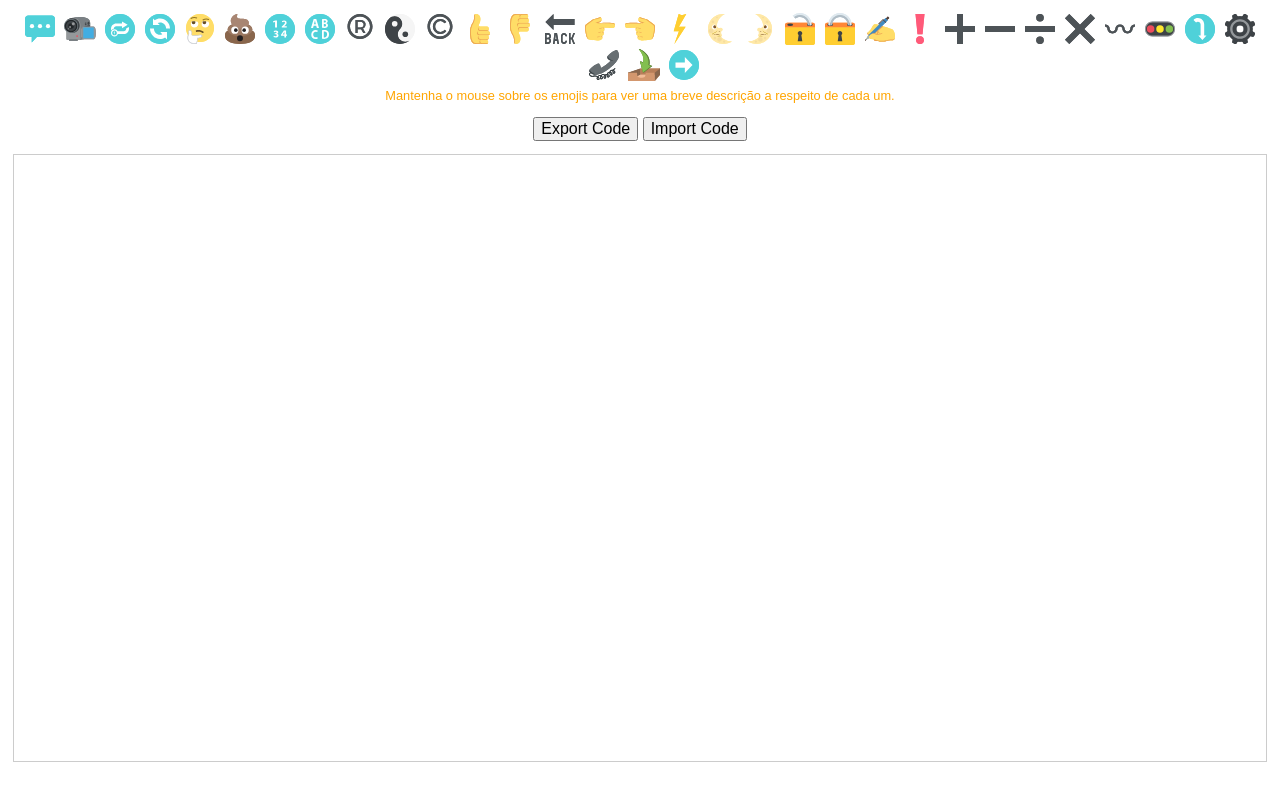
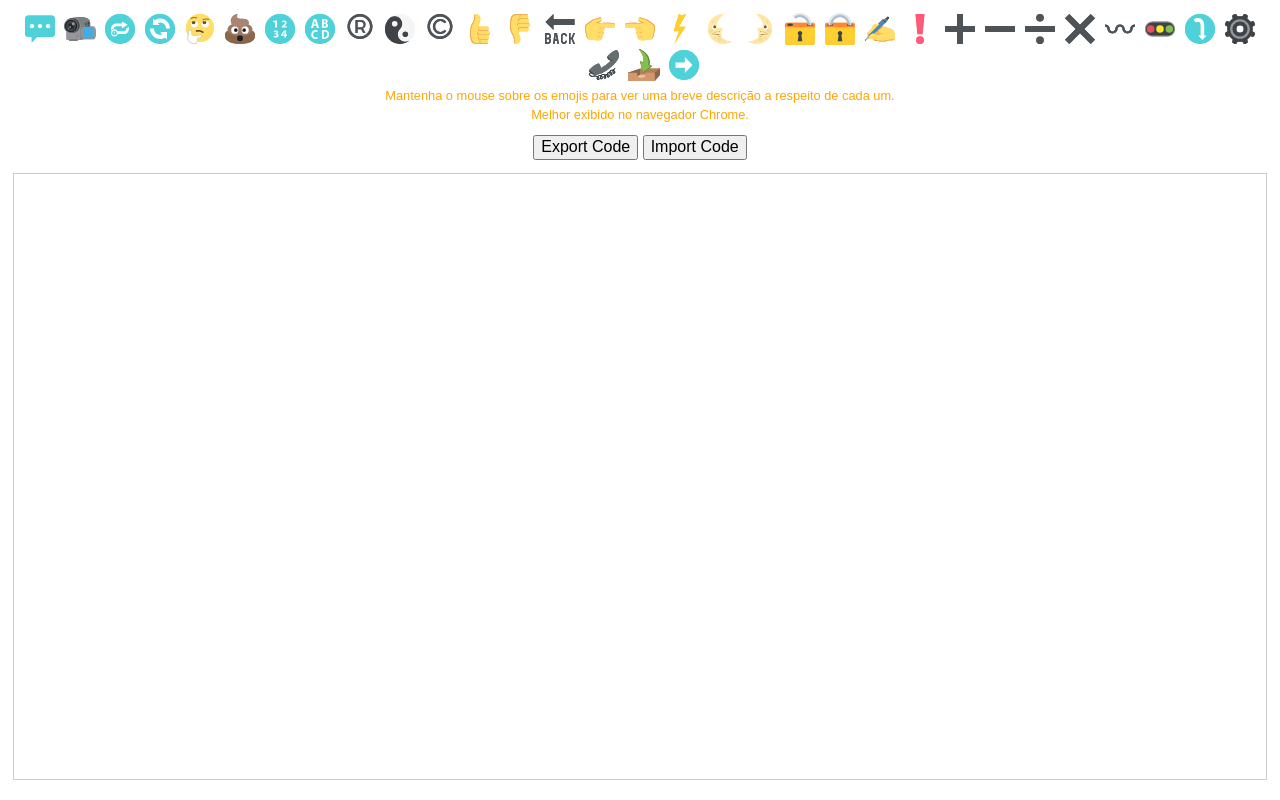
Before and after one commit to GuilhermeFreire/Moj, a plain HTML site: page index.html in a window 1280 px wide. Drawn offline with Linux system fonts and the light colour scheme.

Commit message:
+Chrome full support information.

```diff
--- a/index.html
+++ b/index.html
@@ -49,7 +49,8 @@
     <div id="editor">
         <ul>
         </ul>
-        <p id="hoverInfo">Mantenha o mouse sobre os emojis para ver uma breve descrição a respeito de cada um.</p>
+        <p class="hoverInfo">Mantenha o mouse sobre os emojis para ver uma breve descrição a respeito de cada um.</p>
+        <p class="hoverInfo">Melhor exibido no navegador Chrome.</p>
         <div class="menu">
             <button id="exportCodeBtn">Export Code</button>
             <button><label for="importCodeBtn">Import Code</label></button>
--- a/style.css
+++ b/style.css
@@ -57,7 +57,7 @@ html, body {
     text-align: center;
 }
 
-#hoverInfo{
+.hoverInfo{
     text-align: center;
     font-size: 0.8em;
     margin-top: -9px;
```
